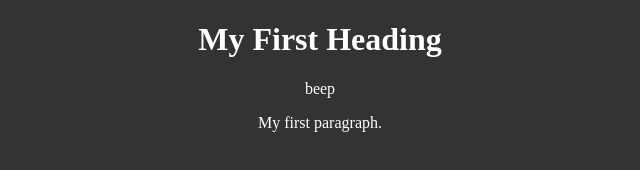
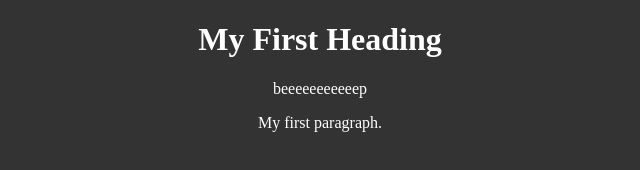
Before and after one commit to retixe/retixe.github.io, a plain HTML site: page index.html in a window 1280 px wide. Shown: the full height of the page, 320-960 px from the left. Drawn offline with Linux system fonts and the light colour scheme.

Commit message:
eeeeeeee

```diff
--- a/index.html
+++ b/index.html
@@ -16,7 +16,7 @@
 
 <h1> My First Heading </h1>
 
-<a href="index.html"> beep </a>
+<a href="index.html"> beeeeeeeeeeep </a>
 
 <p title="hello"> My first paragraph. </p>
 
--- a/site.css
+++ b/site.css
@@ -9,7 +9,7 @@ a:link{
     color: white;
     text-decoration: none;
     padding: 10px;
-    border: #ff8400;
+    border: 2px #ff8400;
 
     background-image: linear-gradient(to bottom left, rgba(0,0,0,0) 50%, #ff8400 50%);
     background-size: 200% 200%;
```
